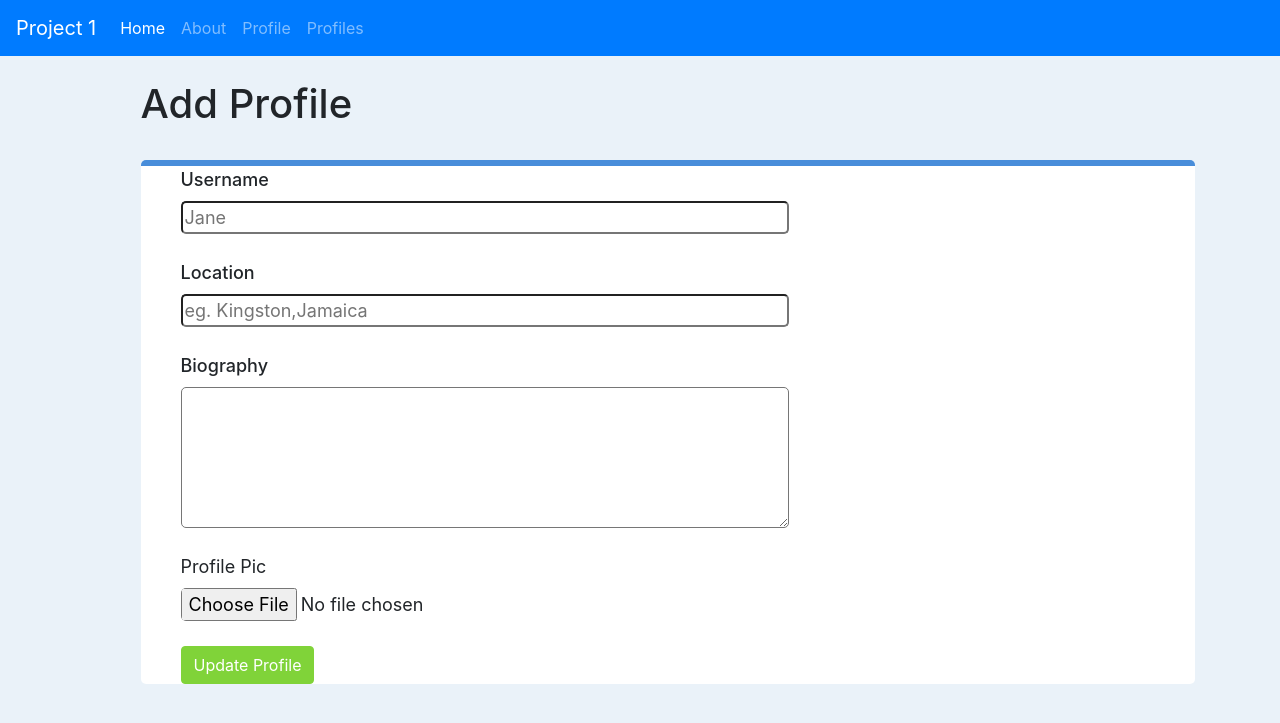
After one commit to jjdale1999/databasefinal, a Flask app: template app/templates/setupprofile.html in a window 1280 px wide. The commit adds this page. Shown: the top 723 px of the page. Run offline with Flask 2, Linux system fonts and the light colour scheme; the template is opened without the code that fills it: values that come from a table or form of the project are taken from there, others are empty; some libraries are stand-ins or nearby versions.

```diff
--- a/app/forms.py
+++ b/app/forms.py
@@ -1,15 +1,22 @@
 from flask_wtf import FlaskForm
 from flask_wtf.file import FileField, FileRequired, FileAllowed
-from wtforms import StringField,TextAreaField,SelectField
+from wtforms import StringField,TextAreaField,SelectField,PasswordField
 from wtforms.validators import DataRequired, Email
 
 from wtforms import PasswordField
 from wtforms.validators import InputRequired
-class CreateProfile(FlaskForm):
+class SignUp(FlaskForm):
     fname = StringField('First Name', validators=[DataRequired()],render_kw={"placeholder":"Jane"})
     lname = StringField('Last Name', validators=[DataRequired()],render_kw={"placeholder":"Doe"})
     email = StringField('Email', validators=[DataRequired(), Email()],render_kw={"placeholder":"eg. jdoe@example.com"})
+    gender = SelectField('Gender',choices=[('Male','Male'),('Female','Female')])
+    password = PasswordField('Password',validators=[DataRequired()])
+    repassword = PasswordField('Re-Type Password',validators=[DataRequired()])
+
+
+class CreateProfile(FlaskForm):
+    username = StringField('Username', validators=[DataRequired()],render_kw={"placeholder":"Jane"})
     location = StringField('Location', validators=[DataRequired()],render_kw={"placeholder":"eg. Kingston,Jamaica"})
     gender = SelectField('Gender',choices=[('Male','Male'),('Female','Female')])
     biography = TextAreaField('Biography',validators=[DataRequired()])
-    photo = FileField('Photo',validators=[FileRequired(),FileAllowed(['jpg','jpeg','png','Images Only'])])
+    profilepic = FileField('Profile Pic',validators=[FileRequired(),FileAllowed(['jpg','jpeg','png','Images Only'])])
--- a/app/static/css/friendslist.css
+++ b/app/static/css/friendslist.css
@@ -8,9 +8,9 @@
 .images{
     margin-top:45px;
     width:50px;
-    height:40px;
+    height:50px;
     position:relative;
-    border-radius: 30px;
+    border-radius: 50%;
     margin-right: 10px;
 
 }
--- /dev/null
+++ b/app/templates/setupprofile.html
@@ -0,0 +1,37 @@
+{% extends 'base.html' %}
+
+{% block main %}
+
+{% include 'flash_messages.html' %}
+<div class="formdiv">
+  <h1 class="page-header">Add Profile</h1>
+    <form class="formf"action="{{ url_for('profile')}}" method="POST" enctype="multipart/form-data">
+      {# Add the file upload field as you learnt for Flask-WTF #}
+      {{form.csrf_token}}
+      <div class='lbtxt'>
+        {{form.username.label (class="bold") }}
+        {{form.username (class="txtbox")}}
+      </div>
+
+      <div class='lbtxt'>
+        {{form.location.label (class="bold") }}
+        {{form.location (class="txtbox")}}
+      </div>
+
+      <div class='lbtxt'>
+        {{form.biography.label (class="bold") }}
+        {{form.biography (class="txtbox",rows='5',cols='10')}}
+      </div>
+
+      <div class='lbtxt'>
+        {{form.profilepic.label}}
+        {{form.profilepic (class="txtbox ")}}
+      </div>
+      <div>
+        <button type="submit" name="submit" class="btn greenbtn">Update Profile</button>
+
+      </div>
+    </form>
+</div>
+
+{% endblock %}
```
Also changed, not shown: app/templates/signup.html (+7 -7 lines).
